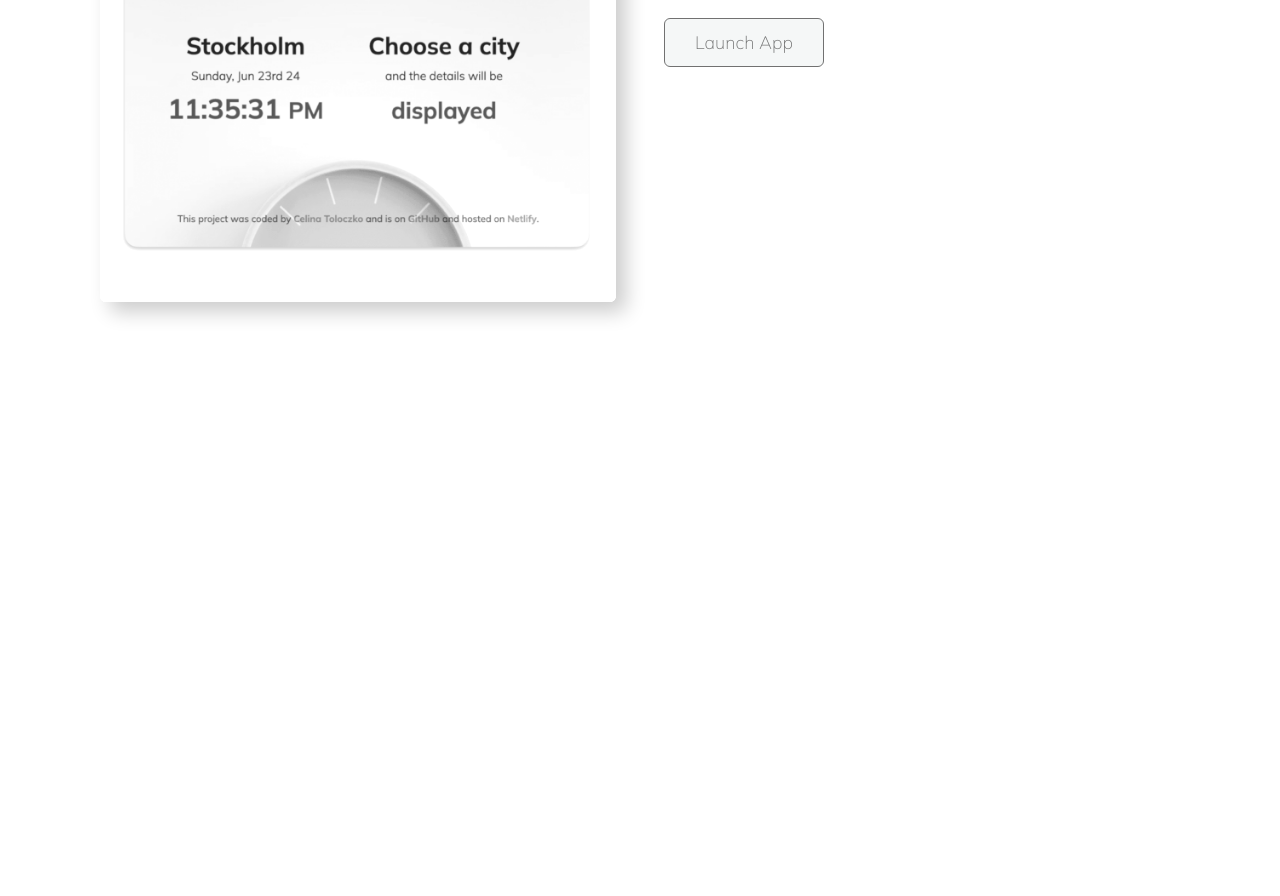
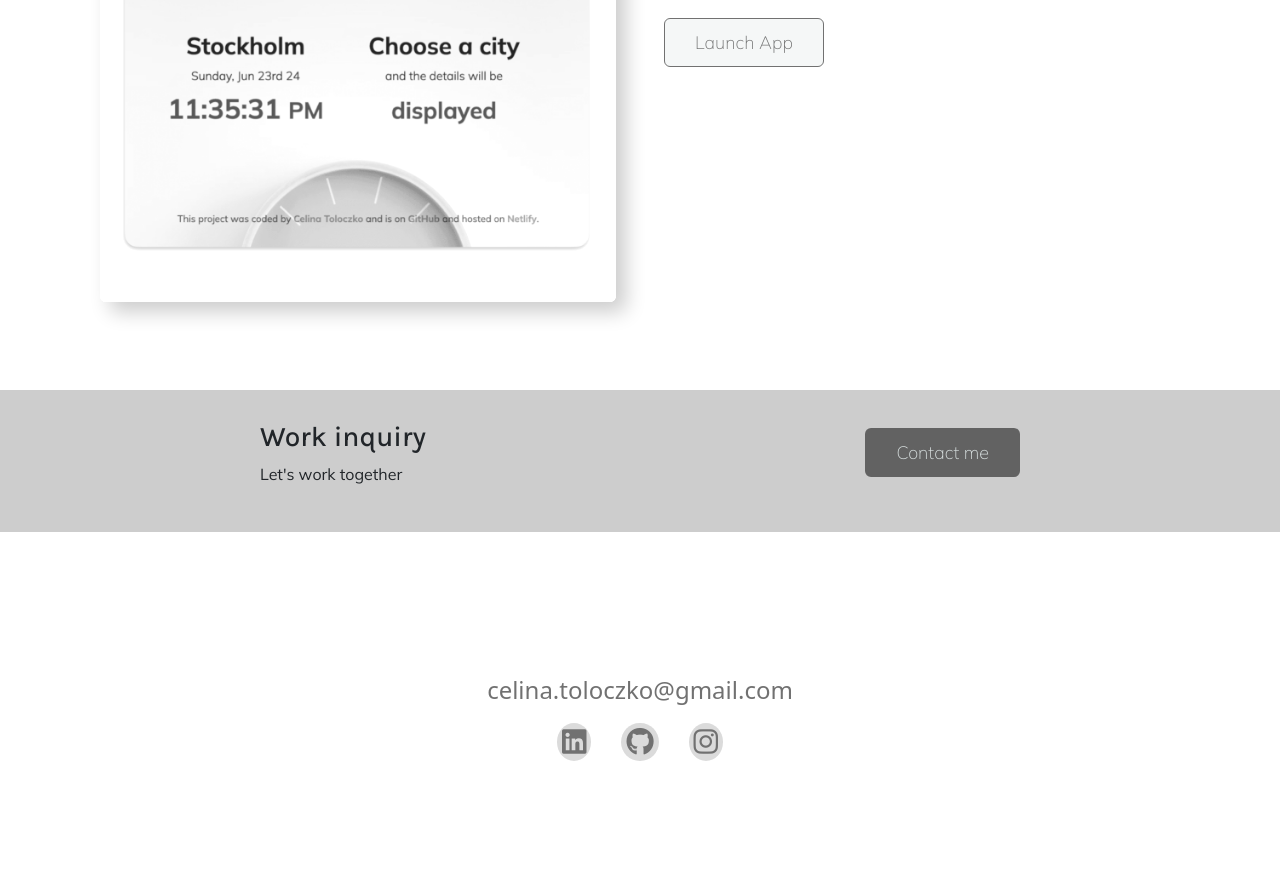
Before and after one commit to ctoloczko/week-4, a plain HTML site: page index.html in a window 1280 px wide. Shown: the part 2253-3149 px from the top of the page. Before the commit the page ends 2763 px from the top, so only its background shows below. Drawn offline with nearby package versions, Linux system fonts and the light colour scheme.

Commit message:
added  and styled footer

```diff
--- a/index.html
+++ b/index.html
@@ -62,7 +62,7 @@
       Some of my projects coded with SheCodes 💜
     </h3>
 
-    <div class="container">
+    <div class="container last-project">
       <div class="row mb-5 gx-5">
         <div class="col d-none d-lg-block">
           <img class="img-fluid rounded" src="images/weather.png" alt="" />
@@ -144,7 +144,25 @@
         </div>
       </div>
     </div>
-
+<footer>
+  <div  class="contact-box d-flex justify-content-between">
+  <div>
+  <h3>Work inquiry</h3>
+  <p>Let's work together</p></div>
+  <div> <a class="btn btn-styling-primary mt-2" href="mailto:celina.toloczko@gmail.com">Contact me</a>
+  </div>
+  </div>
+<div class="container">
+  <div class="email-link d-flex justify-content-center">
+    <a href="mailto:celina.toloczko@gmail.com">celina.toloczko@gmail.com</a>
+  </div>
+ <div class="social-links d-flex justify-content-center ">
+    <a href="https://www.linkedin.com/in/celinatoloczko/" target="_blank" rel="noopener noreferrer"><i class="fa-brands fa-linkedin"></i></a>
+    <a href="https://github.com/ctoloczko" target="_blank" rel="noopener noreferrer"><i class="fa-brands fa-github"></i></a>
+    <a href="https://www.instagram.com/anilec86/" target="_blank" rel="noopener noreferrer"><i class="fa-brands fa-instagram"></i></a>
+  </div>
+  </div>
+</footer>
     <script
       src="https://cdn.jsdelivr.net/npm/bootstrap@5.3.3/dist/js/bootstrap.bundle.min.js"
       integrity="sha384-YvpcrYf0tY3lHB60NNkmXc5s9fDVZLESaAA55NDzOxhy9GkcIdslK1eN7N6jIeHz"
--- a/styles/style.css
+++ b/styles/style.css
@@ -65,6 +65,35 @@ nav ul {
 nav a:hover,
 nav li.active a {
   color: #b1b1b1;
+}
+
+footer .contact-box {
+  padding: 30px 260px;
+  background-color: var(--primary-color);
+}
+
+footer .email-link {
+  font-size: 24px;
+  transition: all 100ms ease-in-out;
+}
+
+footer a:hover {
+  color: #b1b1b1;
+}
+
+footer .fa-brands {
+  color: var(--secondary-color);
+  background-color: var(--primary-color);
+  font-size: 28px;
+  padding: 5px;
+  margin: 15px;
+  border-radius: 480%;
+  transition: all 100ms ease-in-out;
+}
+
+footer .fa-brands:hover {
+  color: var(--primary-color);
+  background-color: var(--secondary-color);
 }
 
 .project-description h2 {
@@ -148,6 +177,10 @@ nav li.active a {
   margin: 10px 30px;
 }
 
+.last-project {
+  padding-bottom: 0;
+}
+
 @media (max-width: 900px) {
   h1 {
     font-size: 44px;
@@ -188,4 +221,8 @@ nav li.active a {
   .container h1 {
     padding-bottom: 0;
   }
+
+  footer .contact-box {
+    padding: 20px 10px;
+  }
 }
```
